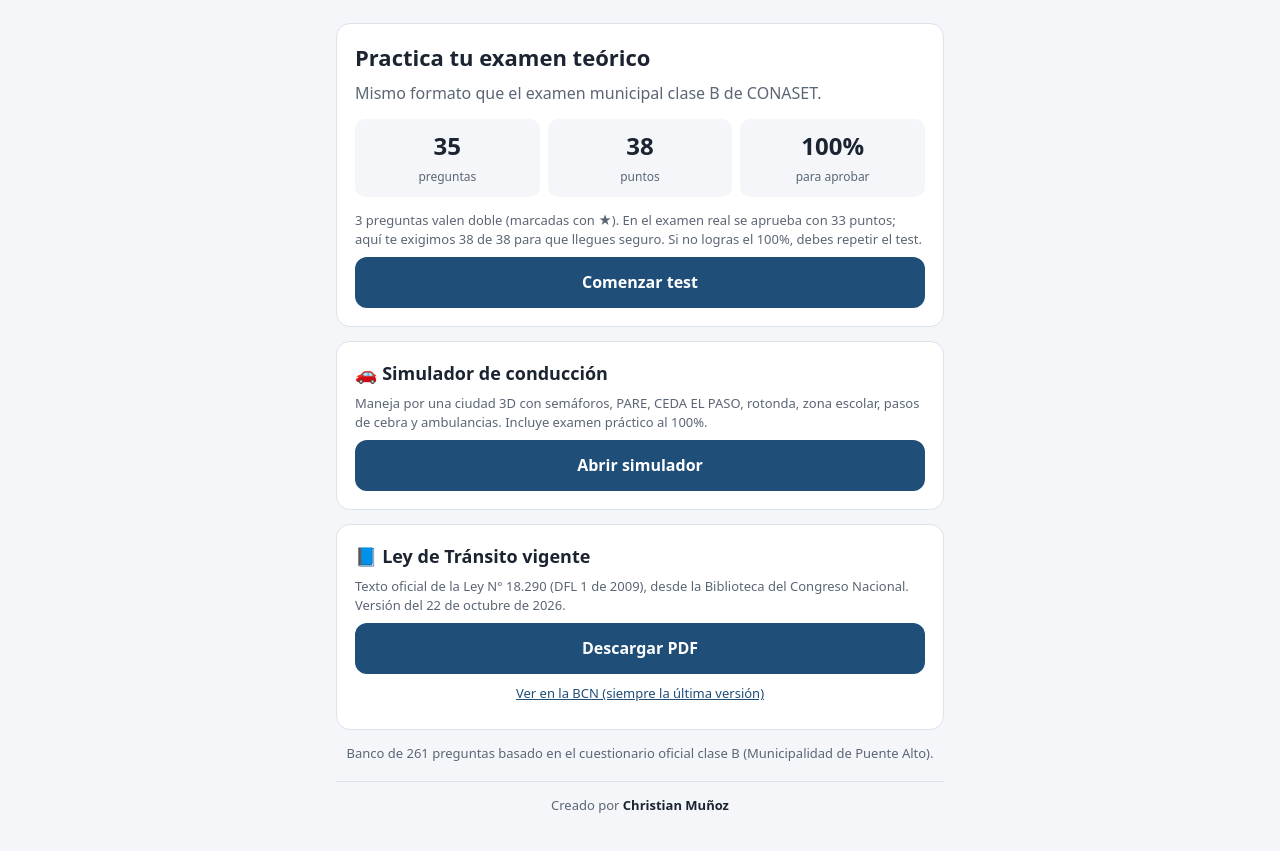
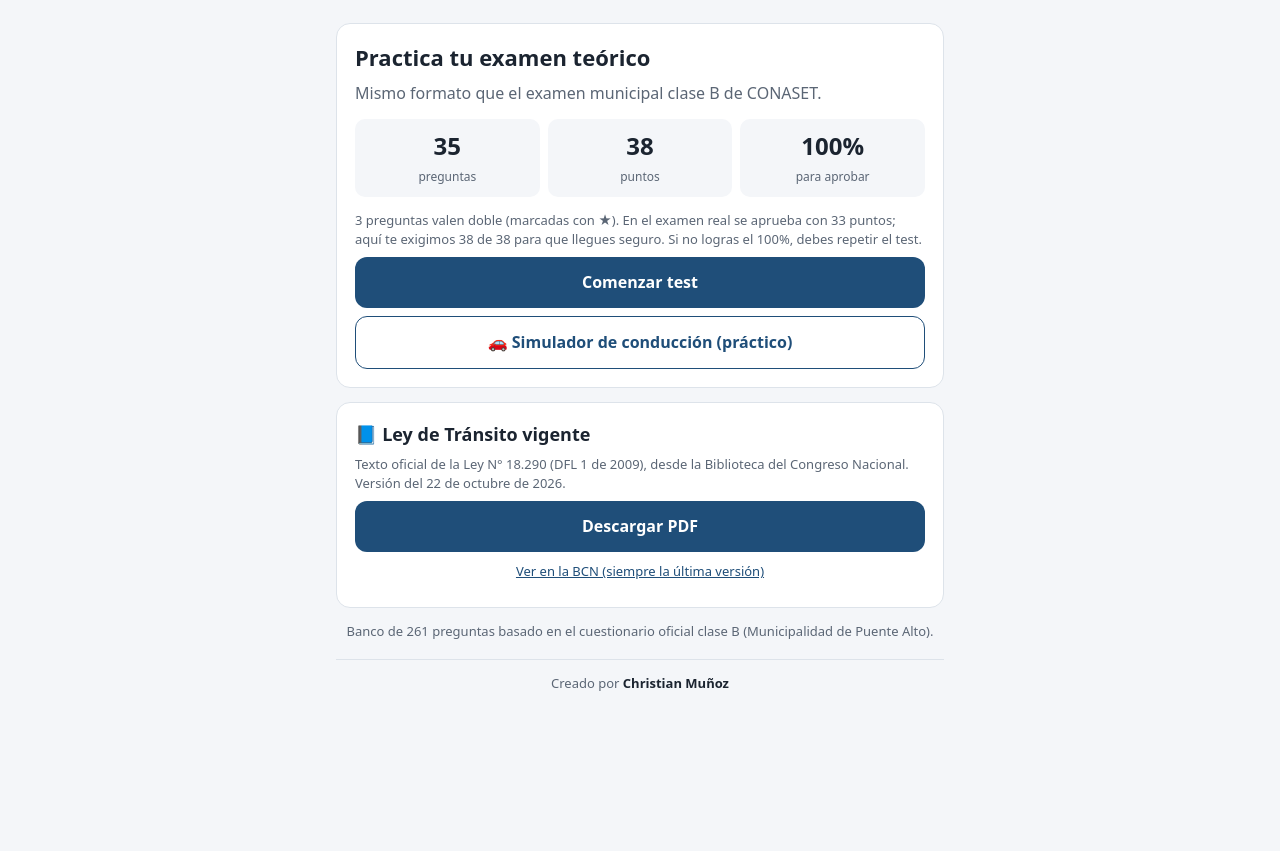
Before and after one commit to Chrmuno/test-licencia-clase-b, a plain HTML site: page index.html in a window 1280 px wide. Shown: the part 61-912 px from the top of the page. After the commit the page ends 850 px from the top, so only its background shows below. Drawn offline with Linux system fonts and the light colour scheme.

Commit message:
Agrega el simulador como opción en el menú principal de la app
Co-Authored-By: Claude Opus 5.5 <noreply@anthropic.com>
Claude-Session: https://claude.ai/code/session_01TqbDCsSzBNJg48rriDC6Nn

```diff
--- a/index.html
+++ b/index.html
@@ -124,12 +124,10 @@ function home(){
   <p class="small muted">${N_DOBLE} preguntas valen doble (marcadas con ★). En el examen real se aprueba con 33 puntos; aquí te exigimos ${MAX} de ${MAX} para que llegues seguro. Si no logras el 100%, debes repetir el test.</p>
   ${store.cur?`<button class="btn" id="cont">Continuar test en curso</button><p></p><button class="btn2" style="width:100%" id="go">Empezar uno nuevo</button>`:`<button class="btn" id="go">Comenzar test</button>`}
   ${store.err.length?`<p></p><button class="btn2" style="width:100%" id="studyAll">Estudiar mis errores (${store.err.length})</button>`:''}
+  <p></p><a class="btn2" style="display:block;width:100%;text-align:center;text-decoration:none;padding:14px 18px;border-radius:12px;font-weight:600" href="simulador/">🚗 Simulador de conducción (práctico)</a>
   </div>`;
   if(h.length){html+=`<div class="card"><h2 style="font-size:18px">Tus intentos</h2><p class="muted small">Mejor puntaje: ${best}/${MAX} · Aprobados: ${passed} de ${h.length}</p><table class="hist">`+
     h.slice(-10).reverse().map(x=>`<tr><td>${new Date(x.t).toLocaleString('es-CL',{dateStyle:'short',timeStyle:'short'})}</td><td class="${x.s===MAX?'pass':'fail'}">${x.s}/${MAX}</td></tr>`).join('')+`</table></div>`}
-  html+=`<div class="card"><h2 style="font-size:18px">🚗 Simulador de conducción</h2>
-  <p class="small muted">Maneja por una ciudad 3D con semáforos, PARE, CEDA EL PASO, rotonda, zona escolar, pasos de cebra y ambulancias. Incluye examen práctico al 100%.</p>
-  <a class="btn" style="display:block;text-align:center;text-decoration:none;padding:14px 18px;border-radius:12px" href="simulador/">Abrir simulador</a></div>`;
   html+=`<div class="card"><h2 style="font-size:18px">📘 Ley de Tránsito vigente</h2>
   <p class="small muted">Texto oficial de la Ley N° 18.290 (DFL 1 de 2009), desde la Biblioteca del Congreso Nacional. Versión del ${LEY.ver}.</p>
   <a class="btn" style="display:block;text-align:center;text-decoration:none;padding:14px 18px;border-radius:12px" href="${LEY.pdf}" target="_blank" rel="noopener">Descargar PDF</a>
```
